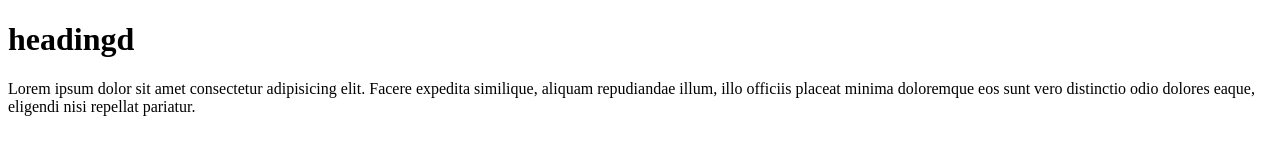
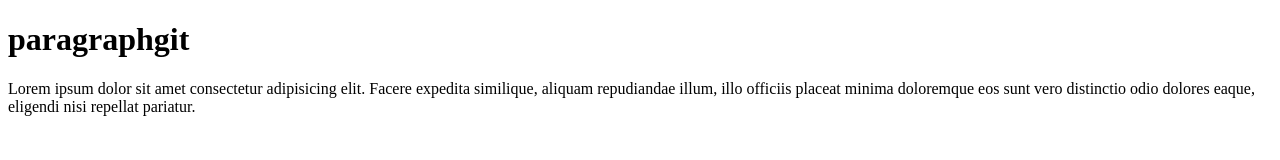
Before and after one commit to Aasif-Solangi/git-practice-with-faraz, a plain HTML site: page index.html in a window 1280 px wide. Drawn offline with Linux system fonts and the light colour scheme.

Commit message:
Work start

```diff
--- a/index.html
+++ b/index.html
@@ -6,7 +6,7 @@
     <title>Just Practice</title>
   </head>
   <body>
-    <h1 id="heading">headingd</h1>
+    <h1 id="heading">paragraphgit </h1>
 
     <p id="dummyText">
       Lorem ipsum dolor sit amet consectetur adipisicing elit. Facere expedita
```
